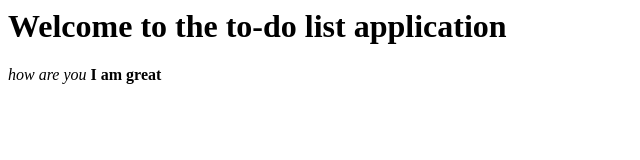
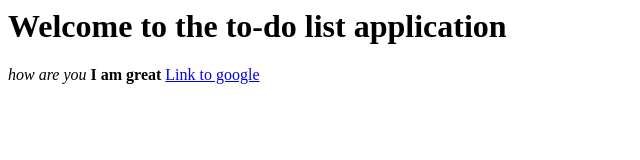
Before and after one commit to sanket2920/todo_2017Fall, a plain HTML site: page index.html in a window 1280 px wide. Shown: the whole page, without its empty margins (0-640 px from the left). Drawn offline with Linux system fonts and the light colour scheme.

Commit message:
4th change

```diff
--- a/index.html
+++ b/index.html
@@ -3,6 +3,7 @@
 		<h1>Welcome to the to-do list application </h1>
 		<i> how are you </i>
 		<b> I am great </b>
+		<a href="www.google.com">Link to google</a>
 	</body>
 
 </html>
```
